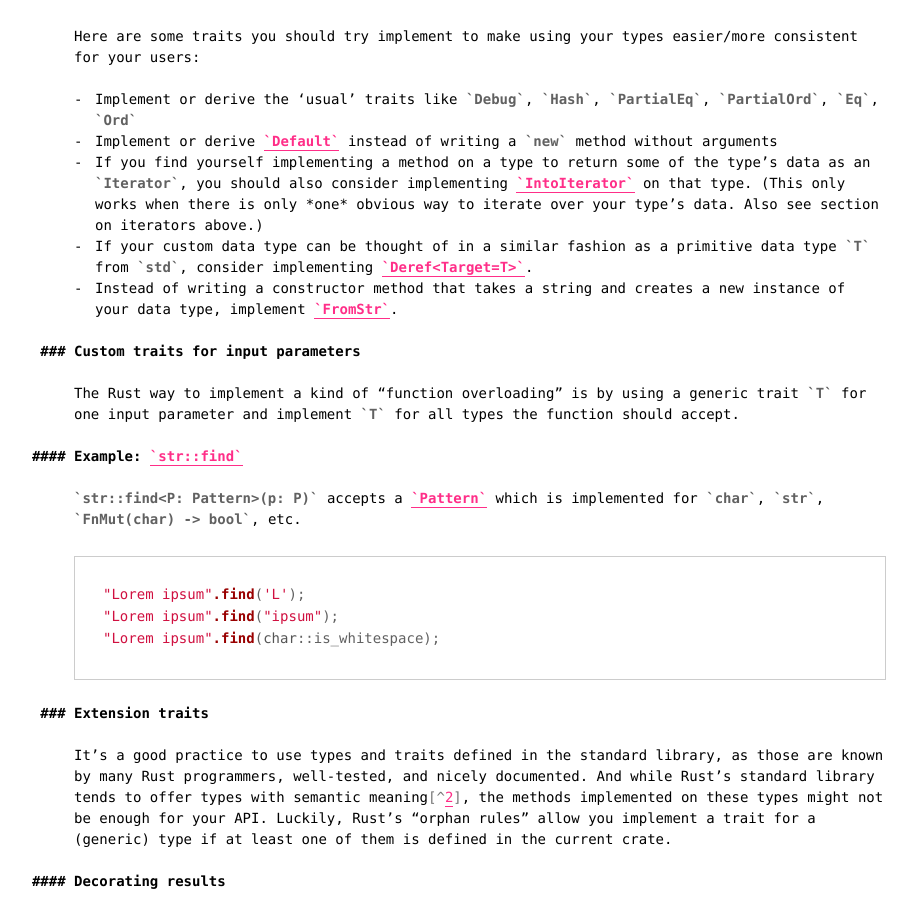
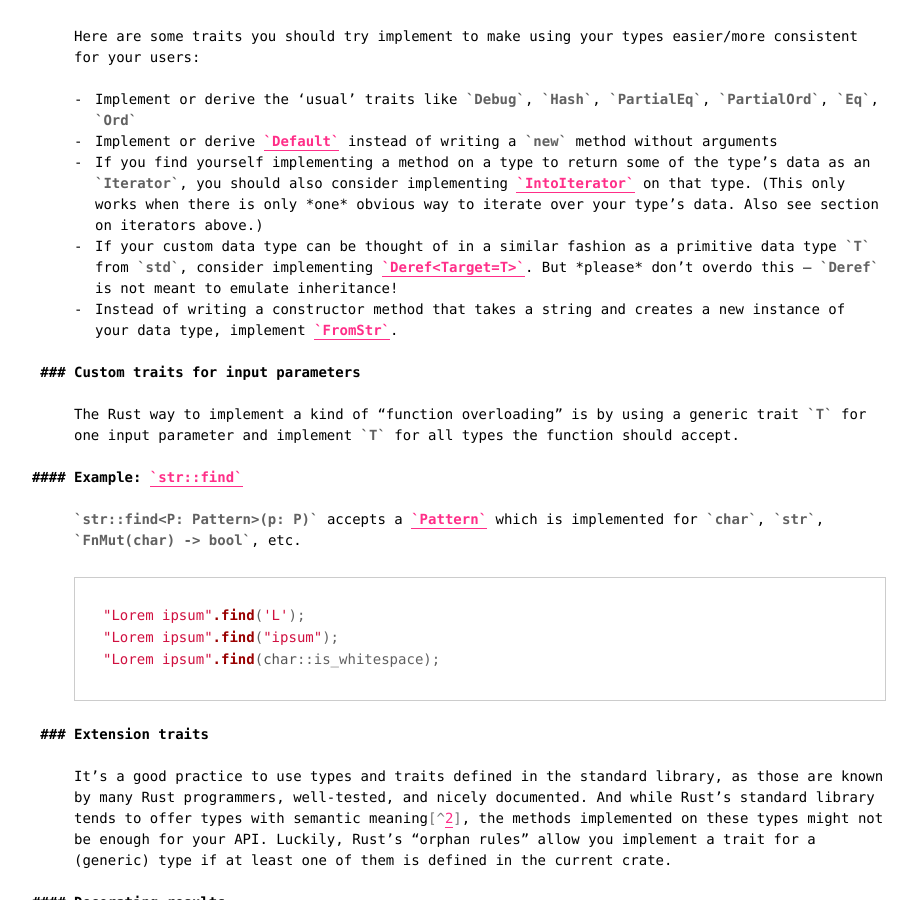
Before and after one commit to killercup/scribbles, a Jekyll site: the page built from _posts/2016-07-21-elegant-apis-in-rust.md, in a window 1280 px wide and 900 px high, scrolled down 7994 px. Shown: the whole window, without its empty margins (160-1077 px from the left). Built offline with Jekyll 4.4.1, drawn with Linux system fonts in a browser that asks for light colours.

Commit message:
Elegant APIs: Don't overdo Deref

```diff
--- a/_posts/2016-07-21-elegant-apis-in-rust.md
+++ b/_posts/2016-07-21-elegant-apis-in-rust.md
@@ -301,7 +301,7 @@ Here are some traits you should try implement to make using your types easier/mo
 - Implement or derive the 'usual' traits like `Debug`, `Hash`, `PartialEq`, `PartialOrd`, `Eq`, `Ord`
 - Implement or derive [`Default`] instead of writing a `new` method without arguments
 - If you find yourself implementing a method on a type to return some of the type's data as an `Iterator`, you should also consider implementing [`IntoIterator`] on that type. (This only works when there is only _one_ obvious way to iterate over your type's data. Also see section on iterators above.)
-- If your custom data type can be thought of in a similar fashion as a primitive data type `T` from `std`, consider implementing [`Deref<Target=T>`][`Deref`].
+- If your custom data type can be thought of in a similar fashion as a primitive data type `T` from `std`, consider implementing [`Deref<Target=T>`][`Deref`]. But *please*  don't overdo this -- `Deref` is not meant to emulate inheritance!
 - Instead of writing a constructor method that takes a string and creates a new instance of your data type, implement [`FromStr`].
 
 [`Default`]: https://doc.rust-lang.org/std/default/trait.Default.html
```
